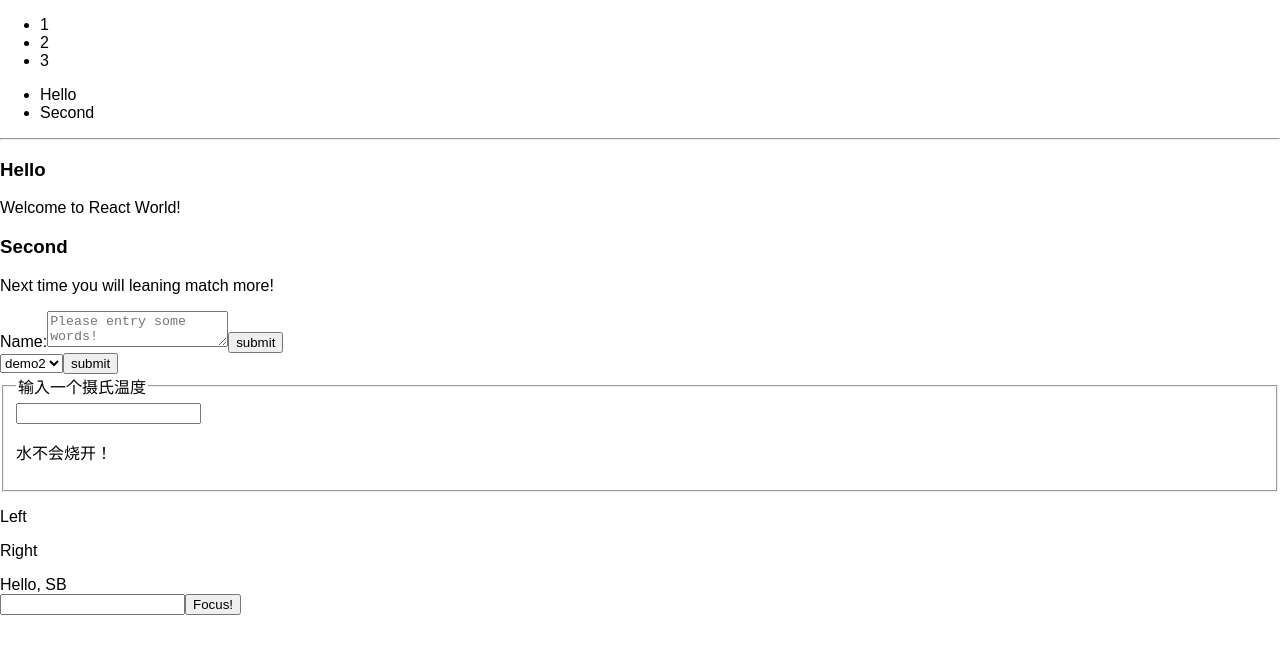
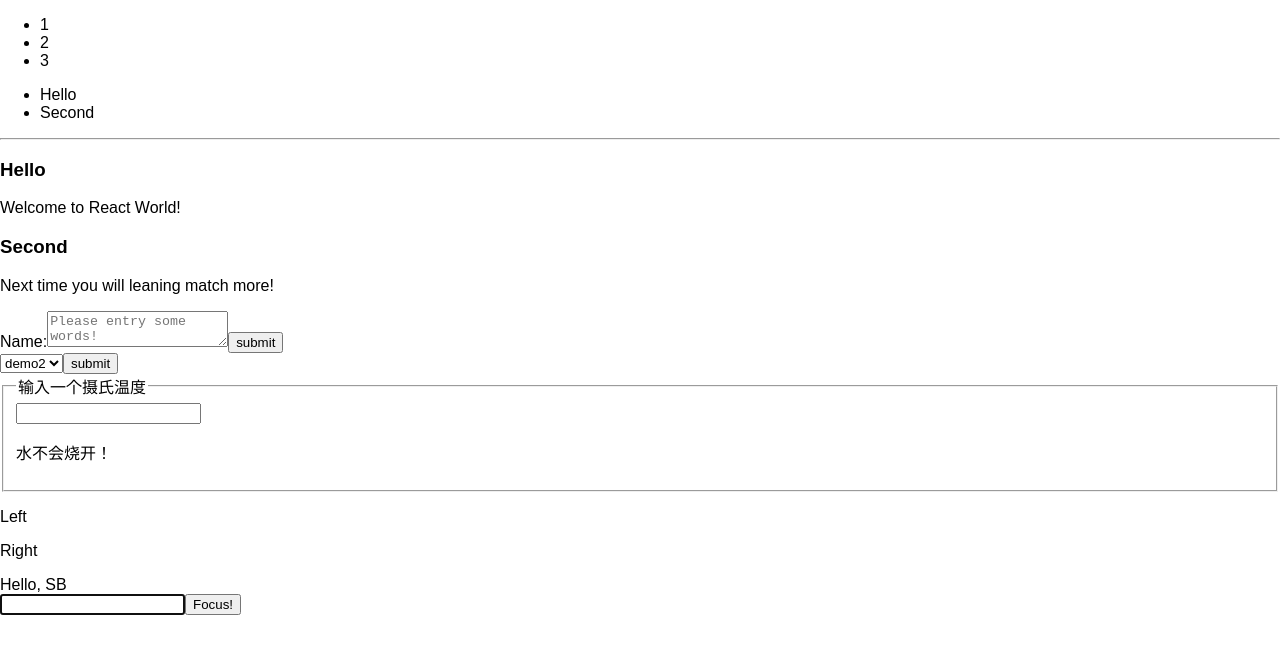
Before and after one commit to BraveHead/ReactLeaningOnLine, a React (Create React App) app: page / in a window 1280 px wide. Shown: the top 654 px of the page. Built offline with nearby package versions, Linux system fonts and the light colour scheme.

Commit message:
为类组件添加ref

```diff
--- a/src/index.js
+++ b/src/index.js
@@ -779,10 +779,15 @@ class CustomTextInput extends React.Component {
 }
 //给类组件添加ref
 class AutoFocusTextInput extends React.Component{
-
+    componentDidMount(){
+        this.textInput.focus();
+    }
+    render(){
+        return <CustomTextInput ref={element => this.textInput = element}/>
+    }
 }
 ReactDOM.render(
-    <CustomTextInput/>,
+    <AutoFocusTextInput/>,
     document.getElementById('ref')
 )
 registerServiceWorker();
```
Also changed, not shown: 1 other file (tests, documents, lock files or other folders).
